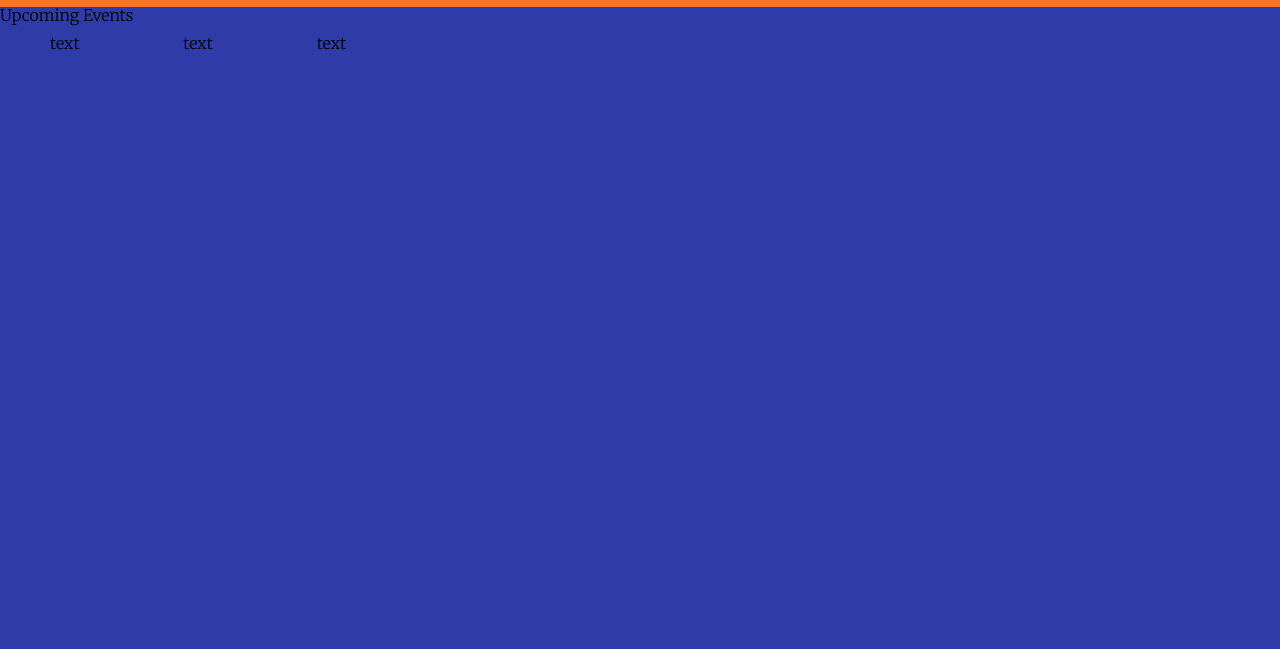
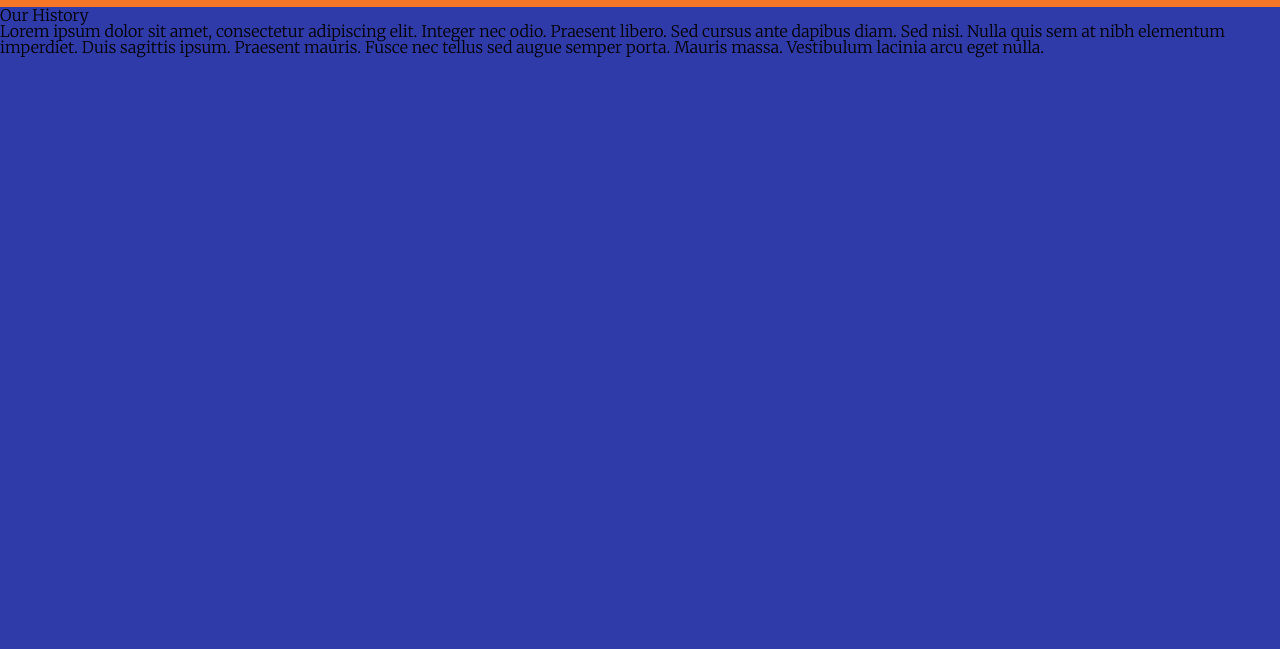
Before and after one commit to mariavo2001/ITMD362_Project2, a plain HTML site: page about.html in a window 1280 px wide. Shown: the part 151-800 px from the top of the page. Drawn offline with Linux system fonts and the light colour scheme.

Commit message:
update about us page
page was the same as event page

```diff
--- a/about.html
+++ b/about.html
@@ -9,7 +9,7 @@
 	</head>
 
 	<body>
-		<header id="logo" class="container">
+		<header id="navcontent">
 			<img src="images/logo.jpg" class="t-logo" alt="Our Organizational Logo depicting hands holding up a globe. ">
 
 		<nav>
@@ -24,14 +24,14 @@
 		</nav>
 		</header>
 
-		<main id="upcoming">
-			<h4>Upcoming Events</h4>
-			<ul class="events">
-				<li>text</li>
-				<li>text</li>
-				<li>text</li>
-			</ul>
-		</main>
+		<main id="contenttwo">
+		<h4>Our History</h4>
+			<p>Lorem ipsum dolor sit amet, consectetur adipiscing elit. Integer nec odio. Praesent libero. Sed cursus ante
+			dapibus diam. Sed nisi. Nulla quis sem at nibh elementum imperdiet. Duis sagittis ipsum. Praesent mauris. Fusce
+			nec tellus sed augue semper porta. Mauris massa. Vestibulum lacinia arcu eget nulla.
+			</p>
+
+	</main>
 
 	<footer id="footer">
 		<p>Site &#169; International Society for Universal Dialogue | All Rights Reserved</p>
```
